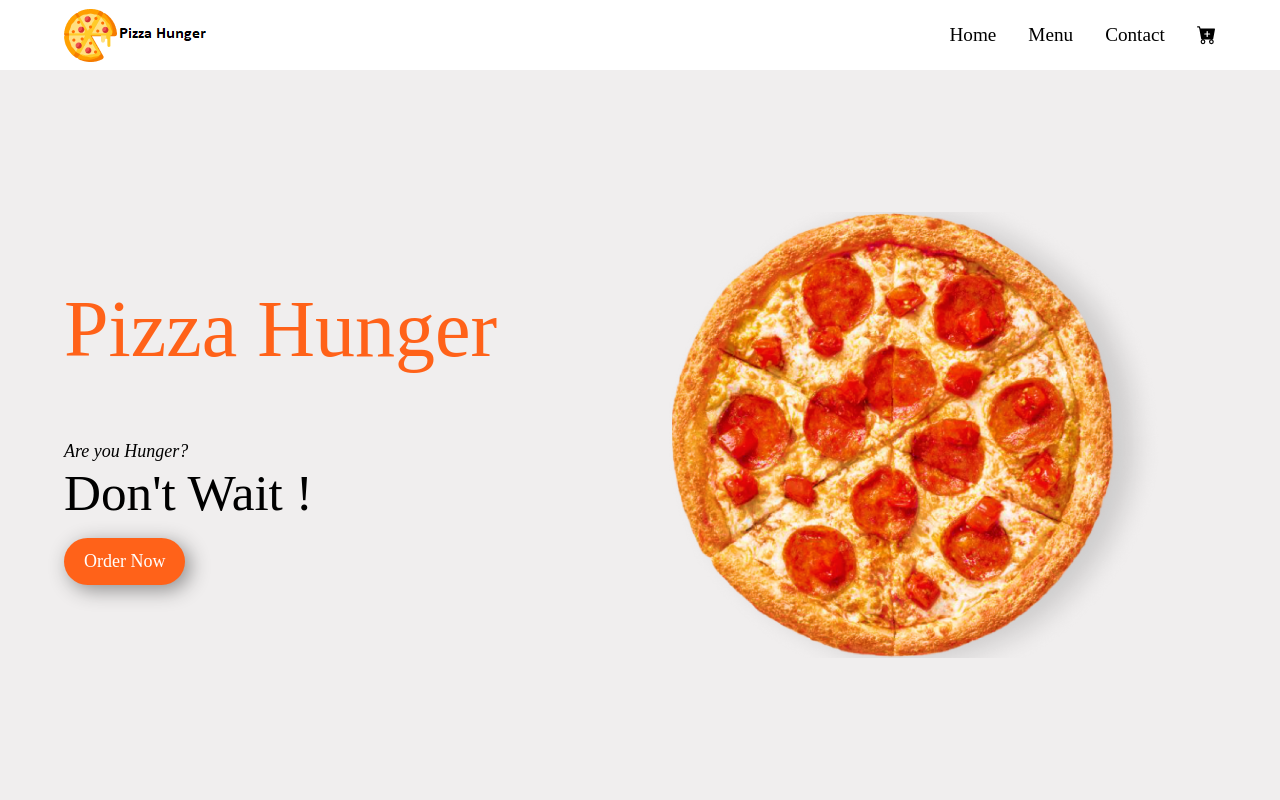
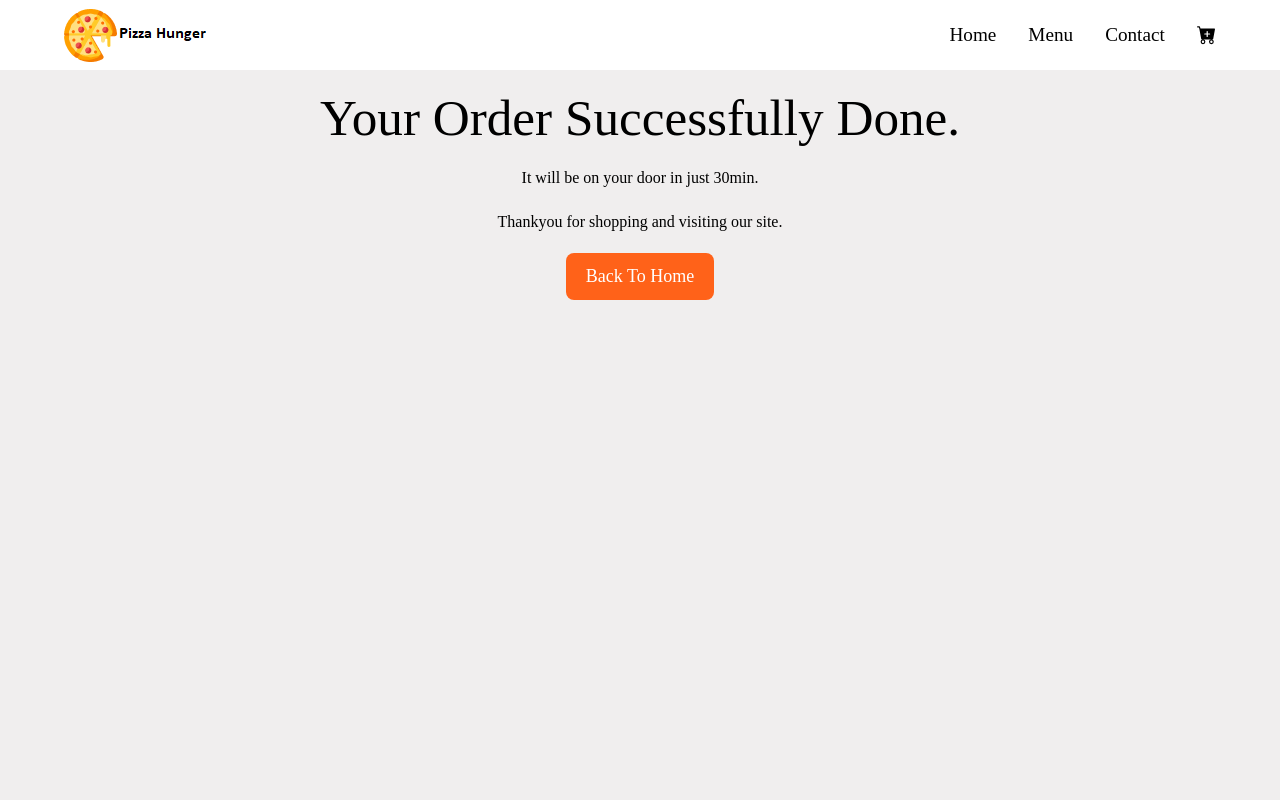
Before and after one commit to MohdAnas07/pizza_hunger, a React (Vite) app: page /order in a window 1280 px wide. Shown: the top 800 px of the page. Built offline with nearby package versions, Linux system fonts and the light colour scheme; a web font is replaced by a local one.

Commit message:
handling error

```diff
--- a/src/App.jsx
+++ b/src/App.jsx
@@ -5,12 +5,13 @@ import './scss/app.scss'
 import {
   BrowserRouter as Router,
   Routes,
-  Route,
-  Link
+  Route
 } from 'react-router-dom';
 import Contact from './pages/Contact'
 import Cart from './pages/Cart'
 import MenuPage from './pages/MenuPage'
+import Order from './pages/Order';
+
 
 function App() {
 
@@ -23,6 +24,7 @@ function App() {
           <Route path='/menu' element={<MenuPage />} />
           <Route path='/contact' element={<Contact />} />
           <Route path='/cart' element={<Cart />} />
+          <Route path='/order' element={<Order />} />
           <Route path='*' element={<Home />} />
         </Routes>
         <Footer />
--- a/src/components/CartItems.jsx
+++ b/src/components/CartItems.jsx
@@ -2,6 +2,7 @@ import React from 'react'
 import { useDispatch } from 'react-redux'
 import { RiDeleteBin5Fill } from 'react-icons/ri'
 import { removeProduct } from '../redux/actions/productActions'
+import { Link } from 'react-router-dom'
 
 const CartItems = ({ allProducts, count, totalPrice }) => {
 
@@ -46,14 +47,15 @@ const CartItems = ({ allProducts, count, totalPrice }) => {
                 </div>
 
                 <div>
-                    <form action="/orders" method="POST" className="mt-10">
+                    <form className="mt-10">
                         <input name="phone" className="border border-gray-400 p-2 w-1/2 my-2" type="text"
                             placeholder="Phone Number" />
                         <input name="address" className="border border-gray-400 p-2 w-1/2 my-2" type="text"
                             placeholder="Address" />
-
                         <div>
-                            <button type="submit" className="btn-shadow my-3 py-2 px-6 rounded-full">Order Now </button>
+                            <button type="submit" className="btn-shadow my-3 py-2 px-6 rounded-full">
+                                <Link style={{ color: '#fff ' }} to="/order">Order Now </Link>
+                            </button>
                         </div>
 
                     </form>
--- a/src/index.css
+++ b/src/index.css
@@ -17,8 +17,8 @@ a {
   font-weight: 500;
   color: #000000;
   text-decoration: inherit;
+}
 
-}
 a:hover {
   color:rgb(255, 98, 25);
 }
@@ -40,7 +40,6 @@ h1 {
 }
 
 
-
 button {
   border-radius: 8px;
   border: 1px solid transparent;
@@ -50,6 +49,7 @@ button {
   font-family: inherit;
   cursor: pointer;
   transition: border-color 0.25s;
+  color: #fff;
 }
 
 
--- /dev/null
+++ b/src/pages/Order.jsx
@@ -0,0 +1,17 @@
+import React from 'react'
+import { Link } from 'react-router-dom'
+
+const Order = () => {
+    return (
+        <div style={{ minHeight: "calc(100vh - 70px)", display: 'flex', flexDirection: 'column', alignItems: 'center', }} className="order">
+            <div style={{ height: '250px', display: 'flex', flexDirection: 'column', alignItems: 'center', justifyContent: 'space-evenly' }} className="orderWrapper">
+                <h1>Your Order Successfully Done.</h1>
+                <h2>It will be on your door in just 30min.</h2>
+                <h3>Thankyou for shopping and visiting our site.</h3>
+                <button style={{ color: '#fff ' }} ><Link style={{ color: '#fff ' }} to='/'>Back To Home</Link> </button>
+            </div>
+        </div>
+    )
+}
+
+export default Order
```
Also changed, not shown: src/App.css (deleted, +0 -19 lines).
